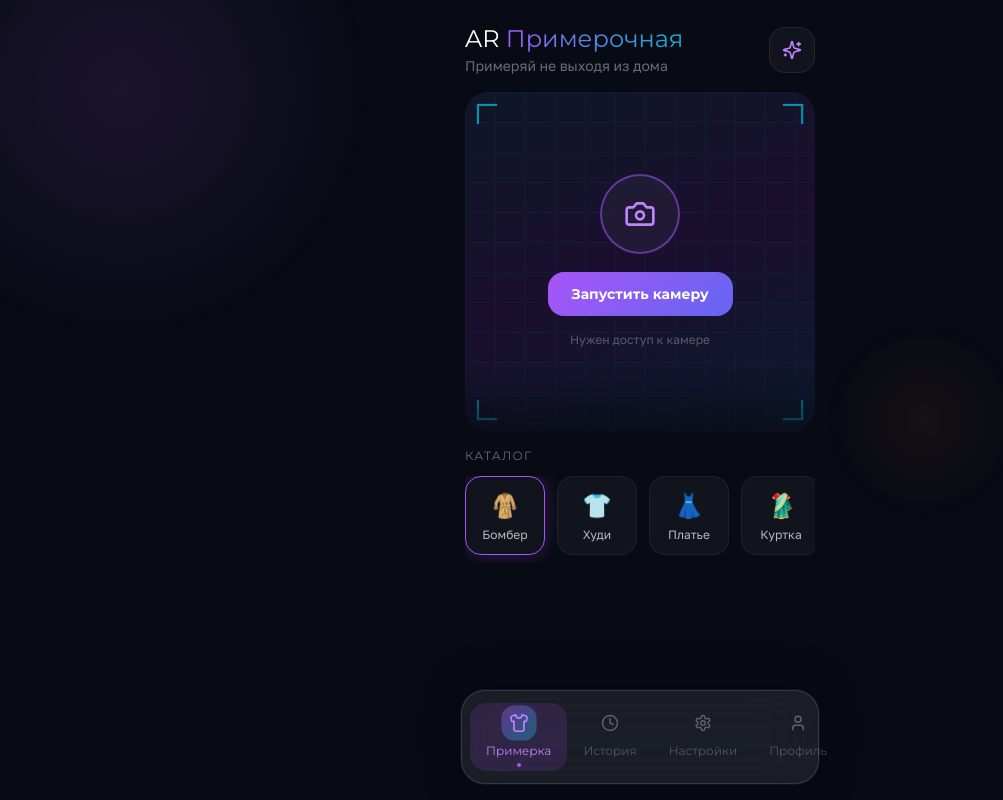
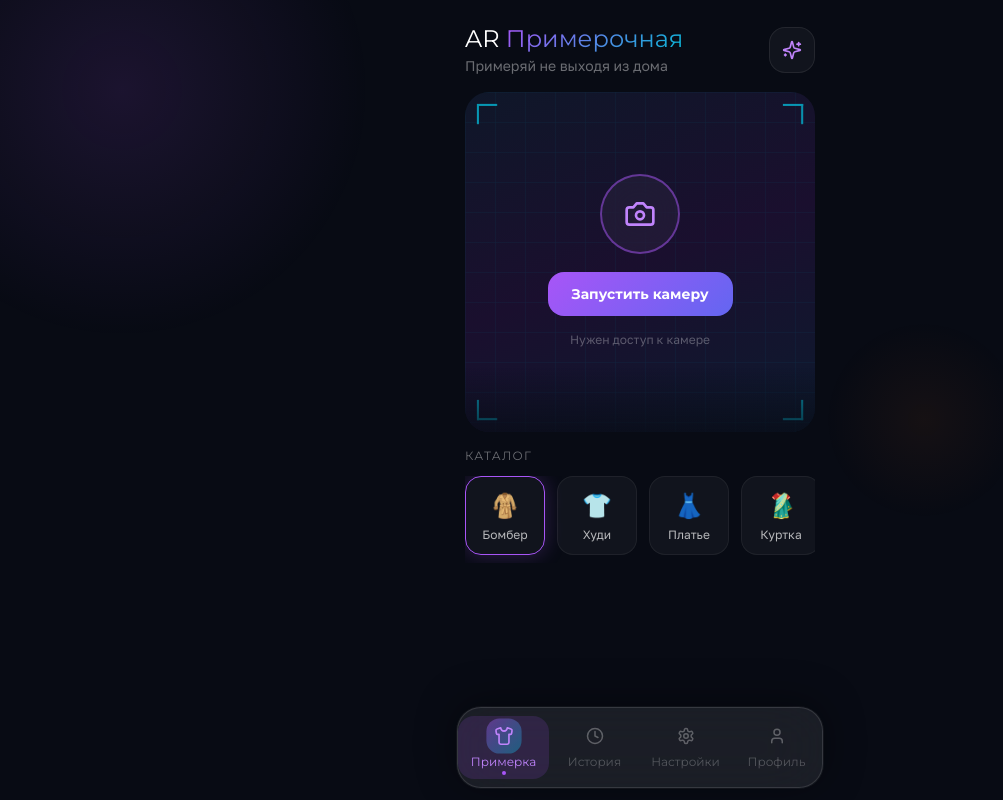
Before and after one commit to pr-poehali-dev/virtual-clothing-try-on-2, a React (Vite) app: page / in a window 1280 px wide. Shown: the whole page, without its empty margins (0-1003 px from the left). Built offline with nearby package versions, Linux system fonts and the light colour scheme.

Commit message:
Fix icon overflow at bottom

```diff
--- a/src/App.tsx
+++ b/src/App.tsx
@@ -70,18 +70,17 @@ function AppContent() {
         </div>
 
         {/* Нижняя навигация */}
-        <div className="flex-shrink-0 px-4 pb-4 pt-2 relative z-20">
-          <div className="glass-strong rounded-3xl px-2 py-3 flex justify-around items-center"
-            style={{
-              boxShadow: '0 -4px 40px rgba(0,0,0,0.4), 0 0 0 1px rgba(255,255,255,0.06)',
-            }}>
+        <div className="flex-shrink-0 px-3 pt-2 relative z-20"
+          style={{ paddingBottom: 'max(12px, env(safe-area-inset-bottom))' }}>
+          <div className="glass-strong rounded-3xl py-2 flex items-center"
+            style={{ boxShadow: '0 -4px 40px rgba(0,0,0,0.4), 0 0 0 1px rgba(255,255,255,0.06)' }}>
             {TABS.map(t => {
               const isActive = tab === t.key;
               return (
                 <button
                   key={t.key}
                   onClick={() => setTab(t.key)}
-                  className="nav-item flex flex-col items-center gap-1 px-4 py-1 rounded-2xl transition-all duration-300"
+                  className="flex-1 flex flex-col items-center gap-0.5 py-1 rounded-2xl transition-all duration-300"
                   style={isActive ? { background: 'rgba(168,85,247,0.15)' } : {}}>
 
                   <div className="w-8 h-8 rounded-xl flex items-center justify-center transition-all duration-300"
@@ -96,7 +95,7 @@ function AppContent() {
                     />
                   </div>
 
-                  <span className="text-xs font-montserrat font-600 transition-all duration-300"
+                  <span className="text-xs font-montserrat font-600 transition-all duration-300 leading-tight"
                     style={{ color: isActive ? '#c084fc' : 'rgba(255,255,255,0.25)' }}>
                     {t.label}
                   </span>
```
